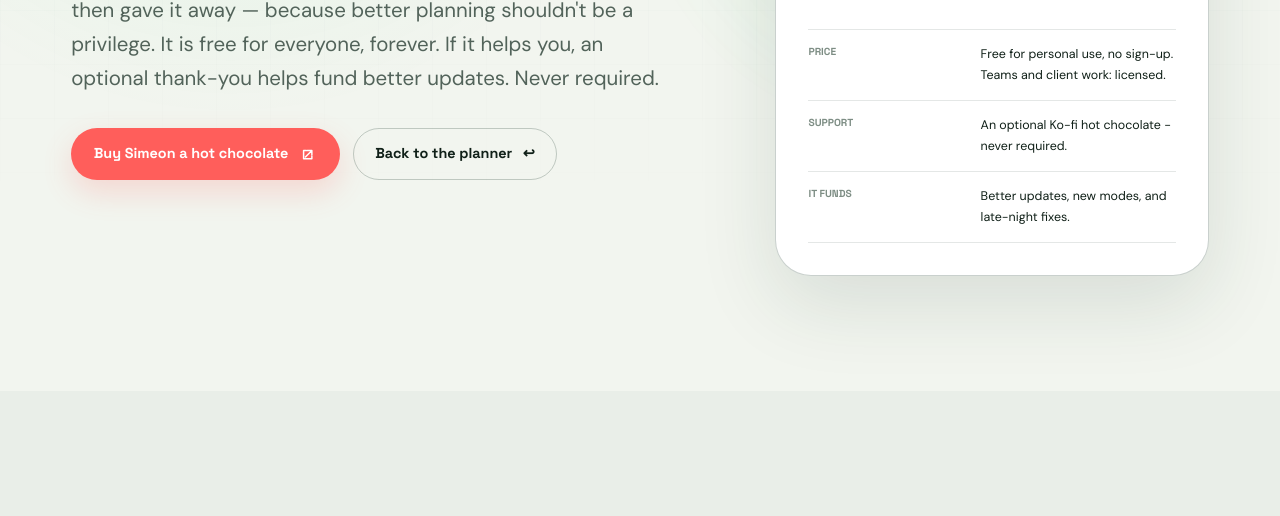
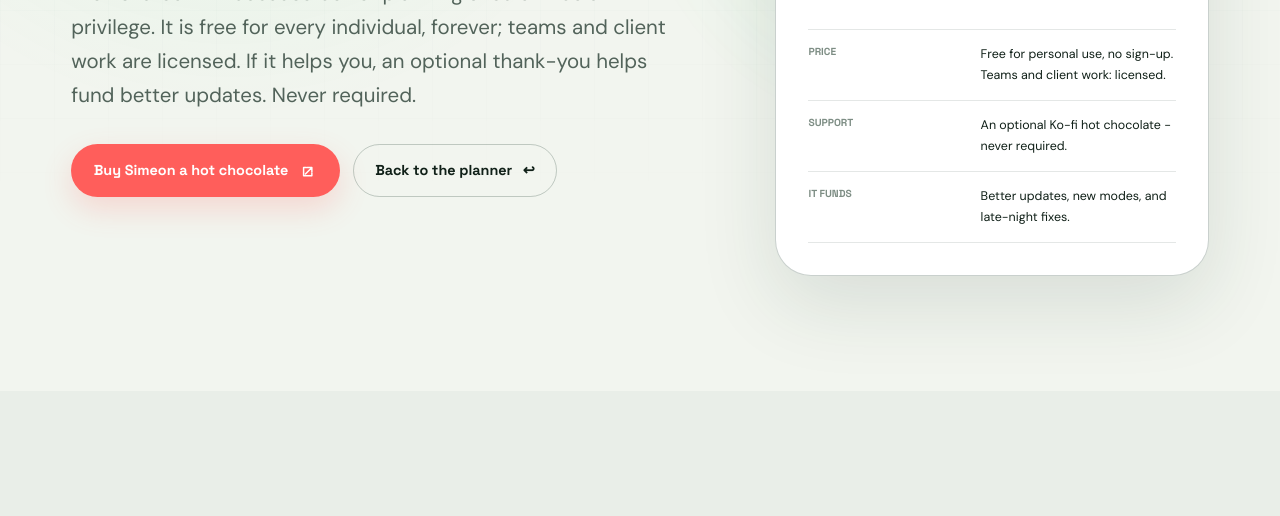
Before and after one commit to Sim2K/Planning-Prompt, a website built with Vite: page support.html in a window 1280 px wide. Shown: the part 584-1100 px from the top of the page. Built offline with nearby package versions, Linux system fonts and the light colour scheme; some packages are replaced by stand-ins of ours.

Commit message:
Fix support page: 'free for everyone' -> free for personal use
Hero copy and og:description contradicted the Veedence Community
License; both now match the personal-free / commercial-licensed terms.

Co-Authored-By: Claude Fable 5 <noreply@anthropic.com>

```diff
--- a/src/support.ts
+++ b/src/support.ts
@@ -93,9 +93,10 @@ app.innerHTML = `
             <em>not to bill.</em>
           </h1>
           <p class="runtime-page-hero__lead" data-hero-reveal>
-            Simeon Williams built the Robust Feature Planner late at night, then gave it away —
-            because better planning shouldn't be a privilege. It is free for everyone, forever.
-            If it helps you, an optional thank-you helps fund better updates. Never required.
+            Simeon Williams built the Robust Feature Planner late at night, then shared it —
+            because better planning shouldn't be a privilege. It is free for every individual,
+            forever; teams and client work are licensed. If it helps you, an optional thank-you
+            helps fund better updates. Never required.
           </p>
           <div class="runtime-page-hero__actions" data-hero-reveal>
             <a class="button button--kofi" href="https://ko-fi.com/sim2k" target="_blank" rel="noreferrer">
--- a/support.html
+++ b/support.html
@@ -17,7 +17,7 @@
     <meta property="og:title" content="About Simeon &amp; Supporting the Planner - Robust Feature Planner" />
     <meta
       property="og:description"
-      content="The Robust Feature Planner is free for everyone. Built by Simeon Williams to help others plan before they build - support is optional and goes toward better updates."
+      content="The Robust Feature Planner is free for personal use. Built by Simeon Williams to help others plan before they build - support is optional and goes toward better updates."
     />
     <meta name="twitter:card" content="summary_large_image" />
     <title>About Simeon &amp; Supporting the Planner - Robust Feature Planner</title>
```
